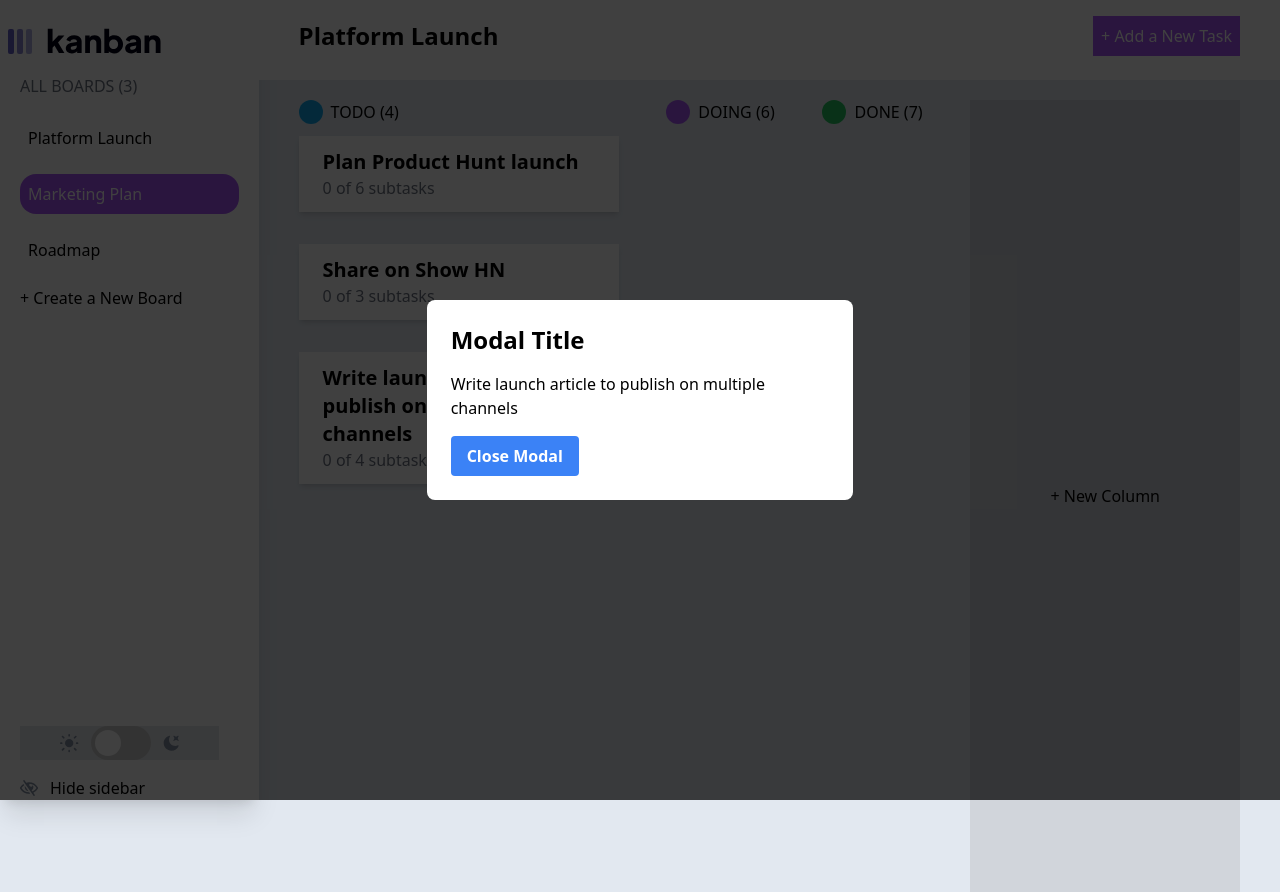
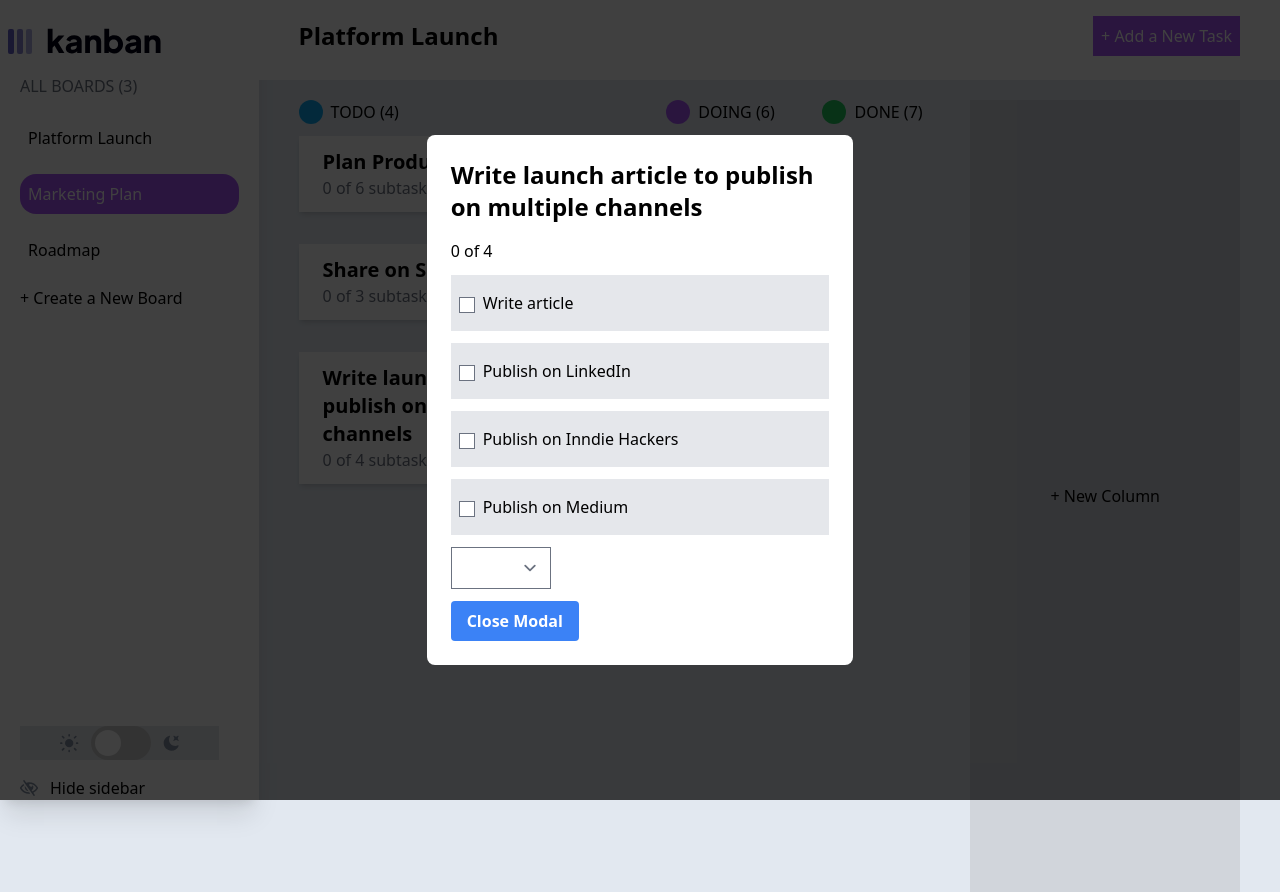
Before and after one commit to AhmaadAlharbi/Kanban-task-management-web-app, a Vue app: page / in a window 1280 px wide. Both pictures are taken after a click on the element 458 px from the left and 418 px from the top of the page. Built offline with nearby package versions, Linux system fonts and the light colour scheme; data requests are answered from the project's data file.

Commit message:
showing all details with styles in taskDetails Component

```diff
--- a/package.json
+++ b/package.json
@@ -13,6 +13,7 @@
     "vue-router": "^4.1.6"
   },
   "devDependencies": {
+    "@tailwindcss/forms": "^0.5.3",
     "@vitejs/plugin-vue": "^4.0.0",
     "autoprefixer": "^10.4.14",
     "postcss": "^8.4.21",
--- a/src/components/TaskDetails.vue
+++ b/src/components/TaskDetails.vue
@@ -6,10 +6,27 @@
     @click.self="$emit('close')"
   >
     <div class="bg-white w-11/12 md:w-1/2 lg:w-1/3 p-6 rounded-lg">
-      <h2 class="text-2xl font-bold mb-4">Modal Title</h2>
+      <h2 class="text-2xl font-bold mb-4">{{ task.title }}</h2>
       <p class="mb-4">
-        {{ task.title }}
+        {{ task.description }}
       </p>
+      <p>{{ completedCount }} of {{ task.subtasks.length }}</p>
+      <div
+        class="bg-gray-200 py-4 mb-3 mt-3"
+        v-for="sub in task.subtasks"
+        :key="sub"
+      >
+        <input class="mx-2" type="checkbox" />
+        <label class="">{{ sub.title }}</label>
+      </div>
+      <!-- current status -->
+      <div>
+        <select class="mb-3" v-model="task.status">
+          <option v-for="column in columns" :key="column.name">
+            {{ column.name }}
+          </option>
+        </select>
+      </div>
       <button
         class="bg-blue-500 hover:bg-blue-700 text-white font-bold py-2 px-4 rounded"
         @click.stop="$emit('close')"
@@ -21,8 +38,17 @@
 </template>
 
 <script>
+import { computed } from "vue";
+
 export default {
-  props: ["task"],
+  props: ["task", "completedSubtasksCount", "taskStore", "columns"],
+  setup(props) {
+    const completedCount = computed(() => {
+      return props.completedSubtasksCount(props.task).value;
+    });
+
+    return { completedCount };
+  },
 };
 </script>
 
--- a/src/views/HomeView.vue
+++ b/src/views/HomeView.vue
@@ -29,7 +29,7 @@
         >
           <h3 class="font-bold text-xl">{{ task.title }}</h3>
           <p class="text-gray-500">
-            {{ completedSubtasksCount(task).value }} of
+            {{ completedSubtasksCount(task) }} of
             {{ task.subtasks.length }} subtasks
           </p>
         </div>
@@ -80,7 +80,13 @@
       <div class="self-center bg-gray-300 py-96 px-20">
         <button>+ New Column</button>
       </div>
-      <TaskDetails :task="selectedTask" @close="closeDetails" />
+      <TaskDetails
+        :columns="findBoard(selectedTask)?.columns || []"
+        :task="selectedTask"
+        :taskStore="taskStore"
+        :completedSubtasksCount="completedSubtasksCount"
+        @close="closeDetails"
+      />
     </section>
   </div>
 </template>
@@ -111,8 +117,14 @@ export default {
     const closeDetails = () => {
       selectedTask.value = null;
     };
+    const findBoard = (task) => {
+      return taskStore.boards.find((board) =>
+        board.columns.some((column) => column.tasks.some((t) => t === task))
+      );
+    };
 
     return {
+      findBoard,
       closeDetails,
       openDetails,
       taskStore,
--- a/tailwind.config.js
+++ b/tailwind.config.js
@@ -4,5 +4,8 @@ module.exports = {
   theme: {
     extend: {},
   },
-  plugins: [],
+  plugins: [
+    require("@tailwindcss/forms"),
+    // ...
+  ],
 };
```
Also changed, not shown: 1 other file (tests, documents, lock files or other folders).
